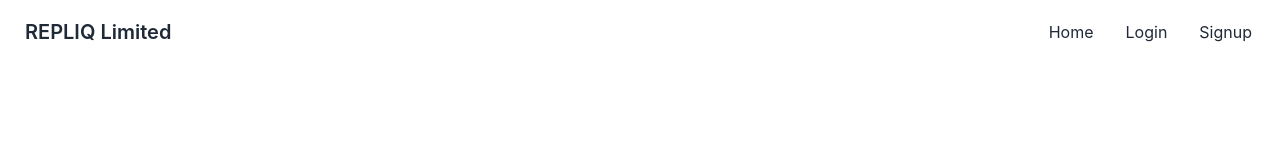
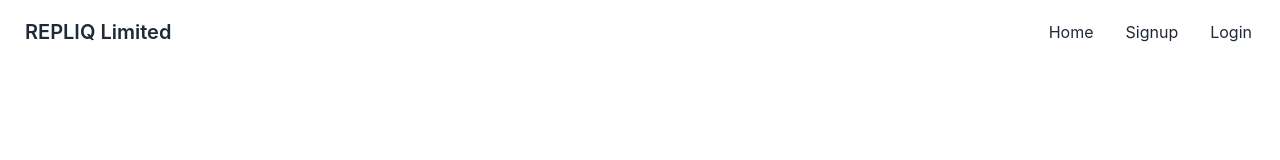
Before and after one commit to Nafis-Fahim50/e-commerce-platform, a React (Create React App) app: page /login in a window 1280 px wide. Shown: the top 160 px of the page. Built offline with nearby package versions, Linux system fonts and the light colour scheme; no server answers.

Commit message:
added logout button

```diff
--- a/src/Context/AuthProvider/AuthProver.js
+++ b/src/Context/AuthProvider/AuthProver.js
@@ -1,6 +1,6 @@
 import React, { createContext, useEffect, useState } from 'react';
 import app from '../../firebase/firebase.config';
-import { createUserWithEmailAndPassword, getAuth, onAuthStateChanged, signInWithEmailAndPassword } from 'firebase/auth'
+import { createUserWithEmailAndPassword, getAuth, onAuthStateChanged, signInWithEmailAndPassword, signOut } from 'firebase/auth'
 
 export const AuthContext = createContext();
 const auth = getAuth(app)
@@ -19,6 +19,11 @@ const AuthProver = ({ children }) => {
         return signInWithEmailAndPassword(auth, email, password);
     }
 
+    const logout = () =>{
+        setLoading(true);
+        return signOut(auth)
+    }
+
     useEffect(() => {
         const unsubscribe = onAuthStateChanged(auth, (currentUser) => {
             setUser(currentUser);
@@ -35,7 +40,8 @@ const AuthProver = ({ children }) => {
         user,
         loading,
         createUser,
-        userLogin
+        userLogin,
+        logout
     }
     return (
         <AuthContext.Provider value={authInfo}>
--- a/src/pages/Shared/Navbar/Navbar.js
+++ b/src/pages/Shared/Navbar/Navbar.js
@@ -1,11 +1,23 @@
-import React from 'react';
+import React, { useContext } from 'react';
 import { Link } from 'react-router-dom';
+import { AuthContext } from '../../../Context/AuthProvider/AuthProver';
 
 const Navbar = () => {
+    const {user, logout} = useContext(AuthContext)
+
     const menuItems = <>
         <li><Link to='/'>Home</Link></li>
-        <li><Link to='/login'>Login</Link></li>
-        <li><Link to='/signup'>Signup</Link></li>
+        {
+            user?.uid?
+            <>
+            <button onClick={logout} className='bg-red-500 py-2 px-3 rounded-lg text-white'><Link to='/login'>LogOut</Link></button>
+            </>
+            :
+            <>
+                <li><Link to='/signup'>Signup</Link></li>
+                <li><Link to='/login'>Login</Link></li>
+            </>
+        }
     </>
     return (
         <div className="navbar bg-base-100">
```
